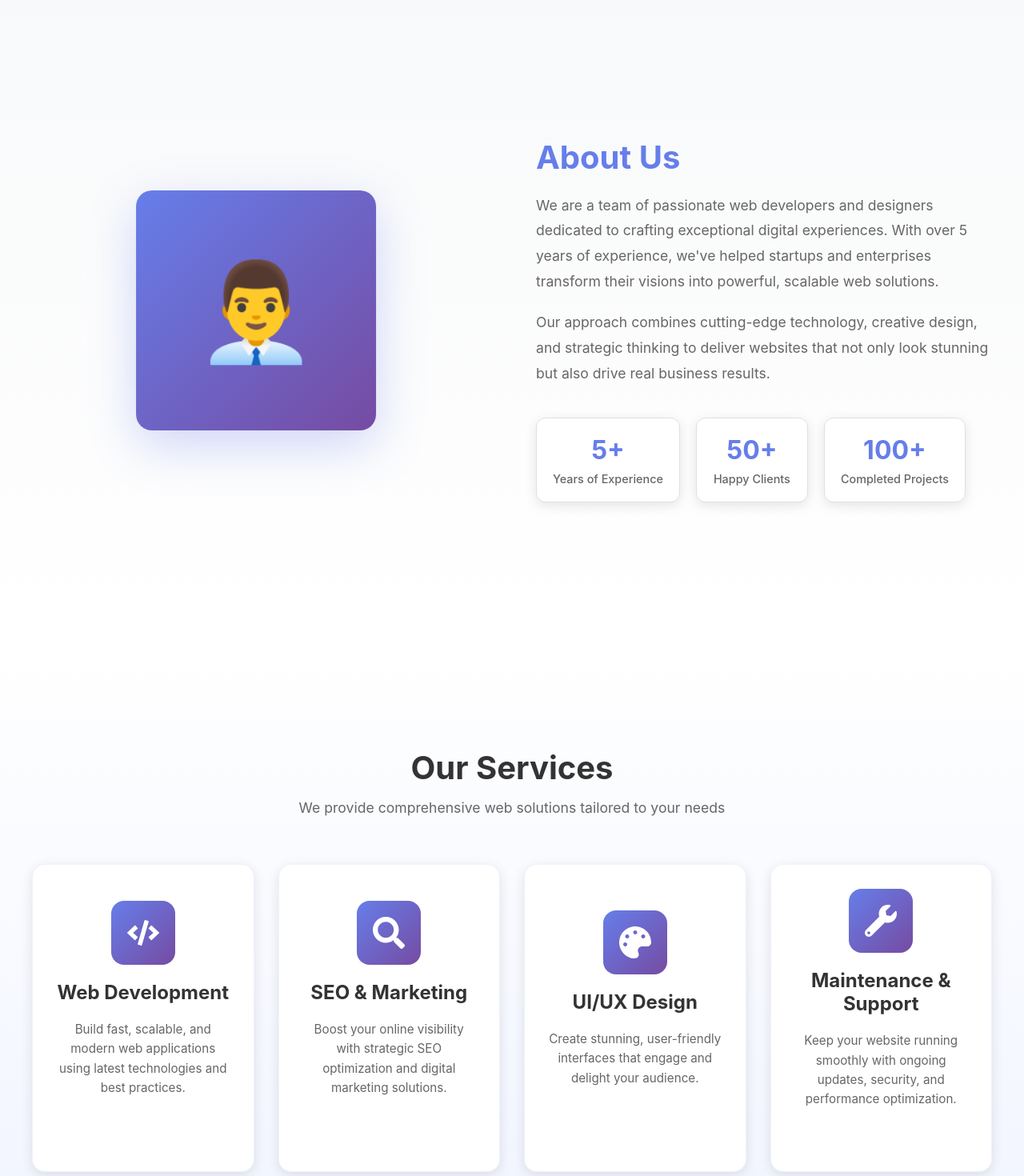
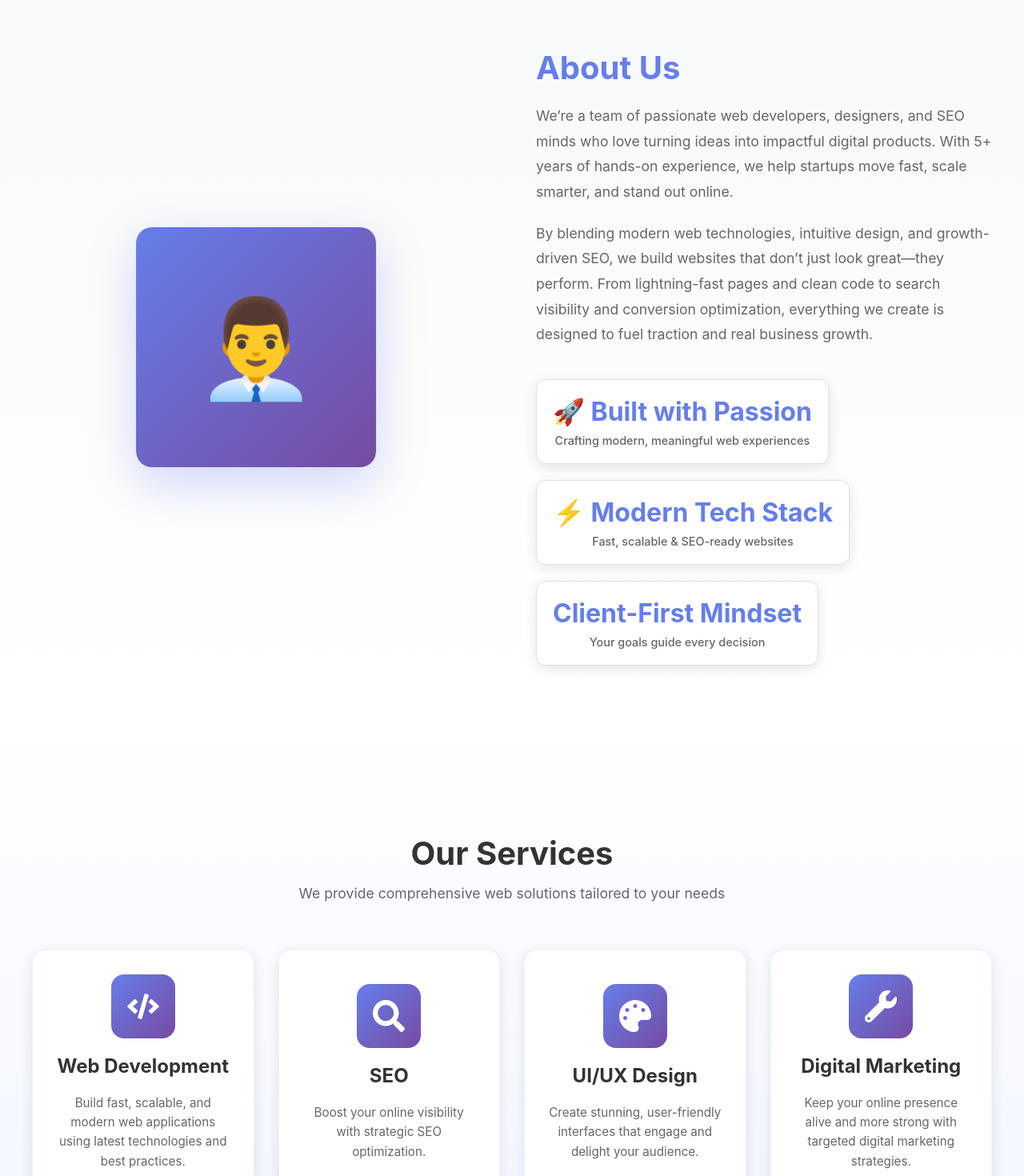
Before and after one commit to Het2909/IdeaSpanTech, a React (Create React App) app: page / in a window 1280 px wide. Shown: the part 800-2270 px from the top of the page at 80% size. Built offline with nearby package versions, Linux system fonts and the light colour scheme.

Commit message:
Update contact form

```diff
--- a/src/components/About.js
+++ b/src/components/About.js
@@ -11,9 +11,9 @@ const About = () => {
   }, []);
 
   const badgesData = [
-    { label: 'Years of Experience', value: '5+' },
-    { label: 'Happy Clients', value: '50+' },
-    { label: 'Completed Projects', value: '100+' },
+    { label: 'Crafting modern, meaningful web experiences', value: '🚀 Built with Passion' },
+    { label: 'Fast, scalable & SEO-ready websites', value: '⚡ Modern Tech Stack' },
+    { label: 'Your goals guide every decision', value: 'Client-First Mindset' },
   ];
 
   return (
@@ -40,13 +40,10 @@ const About = () => {
           <motion.div className="about-text" data-aos="fade-left">
             <h2>About Us</h2>
             <p>
-              We are a team of passionate web developers and designers dedicated to crafting exceptional digital
-              experiences. With over 5 years of experience, we've helped startups and enterprises transform their
-              visions into powerful, scalable web solutions.
+              We’re a team of passionate web developers, designers, and SEO minds who love turning ideas into impactful digital products. With 5+ years of hands-on experience, we help startups move fast, scale smarter, and stand out online.
             </p>
             <p>
-              Our approach combines cutting-edge technology, creative design, and strategic thinking to deliver
-              websites that not only look stunning but also drive real business results.
+              By blending modern web technologies, intuitive design, and growth-driven SEO, we build websites that don’t just look great—they perform. From lightning-fast pages and clean code to search visibility and conversion optimization, everything we create is designed to fuel traction and real business growth.
             </p>
 
             {/* Badges */}
--- a/src/components/Hero.js
+++ b/src/components/Hero.js
@@ -5,7 +5,7 @@ import './Hero.css';
 
 const Hero = () => {
   const [text, setText] = useState('');
-  const fullText = 'We Build Modern, Fast & Creative Web Experiences';
+  const fullText = 'Build Fast. Rank Higher. Grow Smarter.';
   const [textIndex, setTextIndex] = useState(0);
 
   useEffect(() => {
--- a/src/components/ServiceModal.js
+++ b/src/components/ServiceModal.js
@@ -20,19 +20,18 @@ const serviceDetails = {
     tools: ['React', 'Node.js', 'MongoDB', 'AWS', 'Docker', 'Git'],
   },
   2: {
-    title: 'SEO & Marketing',
-    description: 'Boost your online visibility with strategic SEO optimization and digital marketing solutions.',
+    title: 'SEO',
+    description: 'Boost your online visibility with strategic SEO optimization.',
     fullDescription:
-      'Maximize your online presence with our comprehensive SEO and digital marketing strategies. We help your business rank higher and reach the right audience.',
+      'Maximize your online presence with our comprehensive SEO strategies. We help your business rank higher and reach the right audience.',
     features: [
       'Keyword Research & Strategy',
       'On-Page & Off-Page SEO',
       'Content Marketing',
-      'Social Media Management',
-      'PPC Campaigns',
+        'Technical SEO Audits',
       'Analytics & Reporting',
     ],
-    tools: ['Google Analytics', 'SEMrush', 'Ahrefs', 'Mailchimp', 'Buffer', 'Canva'],
+    tools: ['Google Analytics', 'SEMrush', 'Ahrefs', 'Mailchimp'],
   },
   3: {
     title: 'UI/UX Design',
@@ -50,19 +49,18 @@ const serviceDetails = {
     tools: ['Figma', 'Adobe XD', 'Sketch', 'Protopie', 'UserTesting', 'Hotjar'],
   },
   4: {
-    title: 'Maintenance & Support',
-    description: 'Keep your website running smoothly with ongoing updates, security, and performance optimization.',
+    title: 'Digital Marketing',
+    description: 'Keep your online presence alive and more strong with targeted digital marketing strategies.',
     fullDescription:
-      'Ensure your website stays secure, fast, and up-to-date with our comprehensive maintenance and support services.',
+      'We help businesses grow their online presence through targeted digital marketing strategies. Our approach combines creativity, data-driven insights, and proven tactics to deliver measurable results.',
     features: [
-      'Regular Updates & Patches',
-      'Security Monitoring',
+      'Social Media Management',
+      'PPC Campaigns',
       'Performance Monitoring',
-      'Bug Fixes & Troubleshooting',
-      'Backup Management',
+        'Content Creation',
       '24/7 Support',
     ],
-    tools: ['Uptime Robot', 'Cloudflare', 'New Relic', 'DataDog', 'GitLab CI/CD', 'Sentry'],
+    tools: ['Google Ads', 'Facebook Ads', 'Hootsuite', 'Buffer', 'Canva', 'Google Analytics'],
   },
 };
 
--- a/src/components/Services.js
+++ b/src/components/Services.js
@@ -22,8 +22,8 @@ const Services = () => {
     },
     {
       id: 2,
-      title: 'SEO & Marketing',
-      description: 'Boost your online visibility with strategic SEO optimization and digital marketing solutions.',
+      title: 'SEO',
+      description: 'Boost your online visibility with strategic SEO optimization.',
       icon: <FaSearch size={40} />,
     },
     {
@@ -34,8 +34,8 @@ const Services = () => {
     },
     {
       id: 4,
-      title: 'Maintenance & Support',
-      description: 'Keep your website running smoothly with ongoing updates, security, and performance optimization.',
+      title: 'Digital Marketing',
+      description: 'Keep your online presence alive and more strong with targeted digital marketing strategies.',
       icon: <FaWrench size={40} />,
     },
   ];
```
